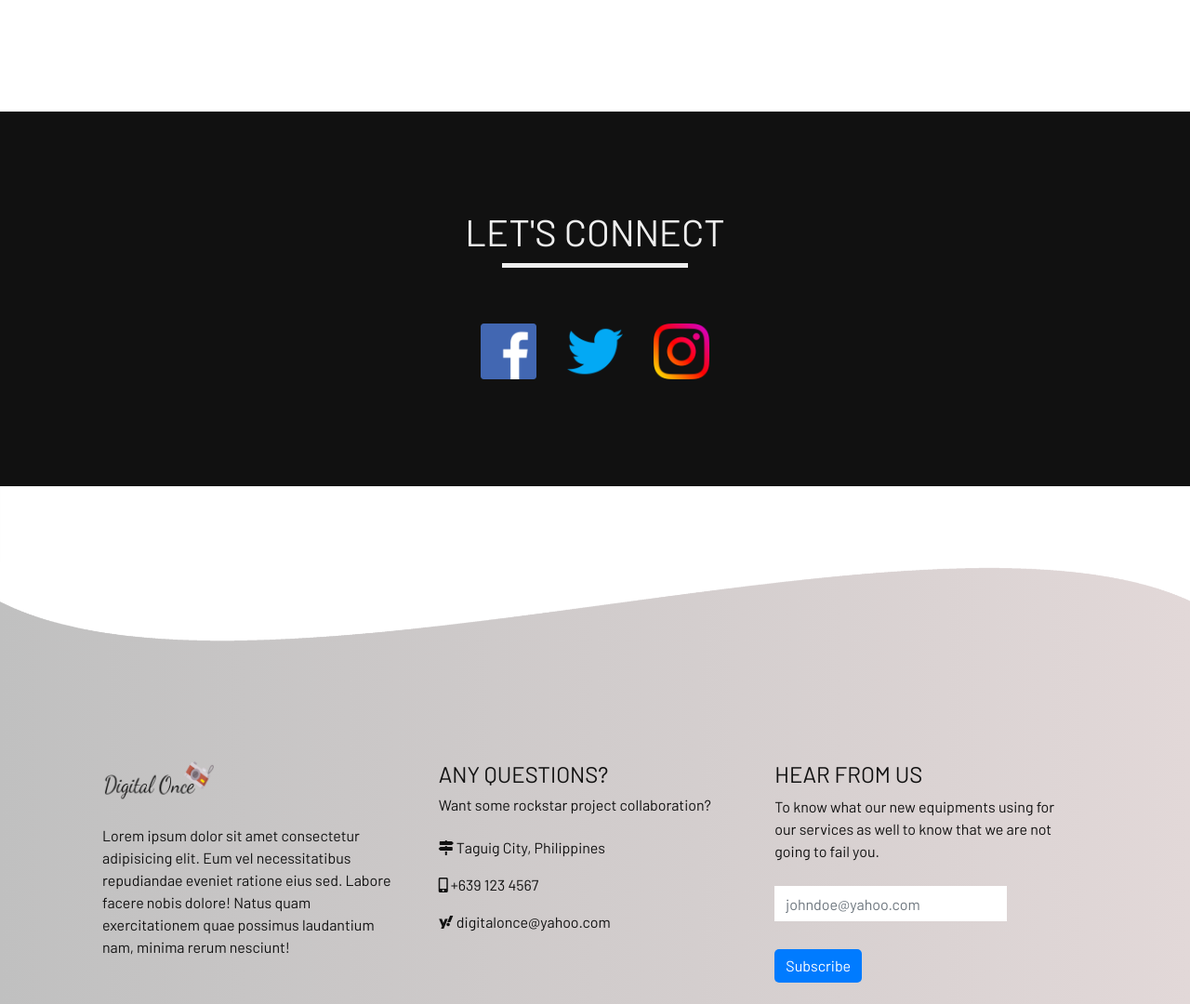
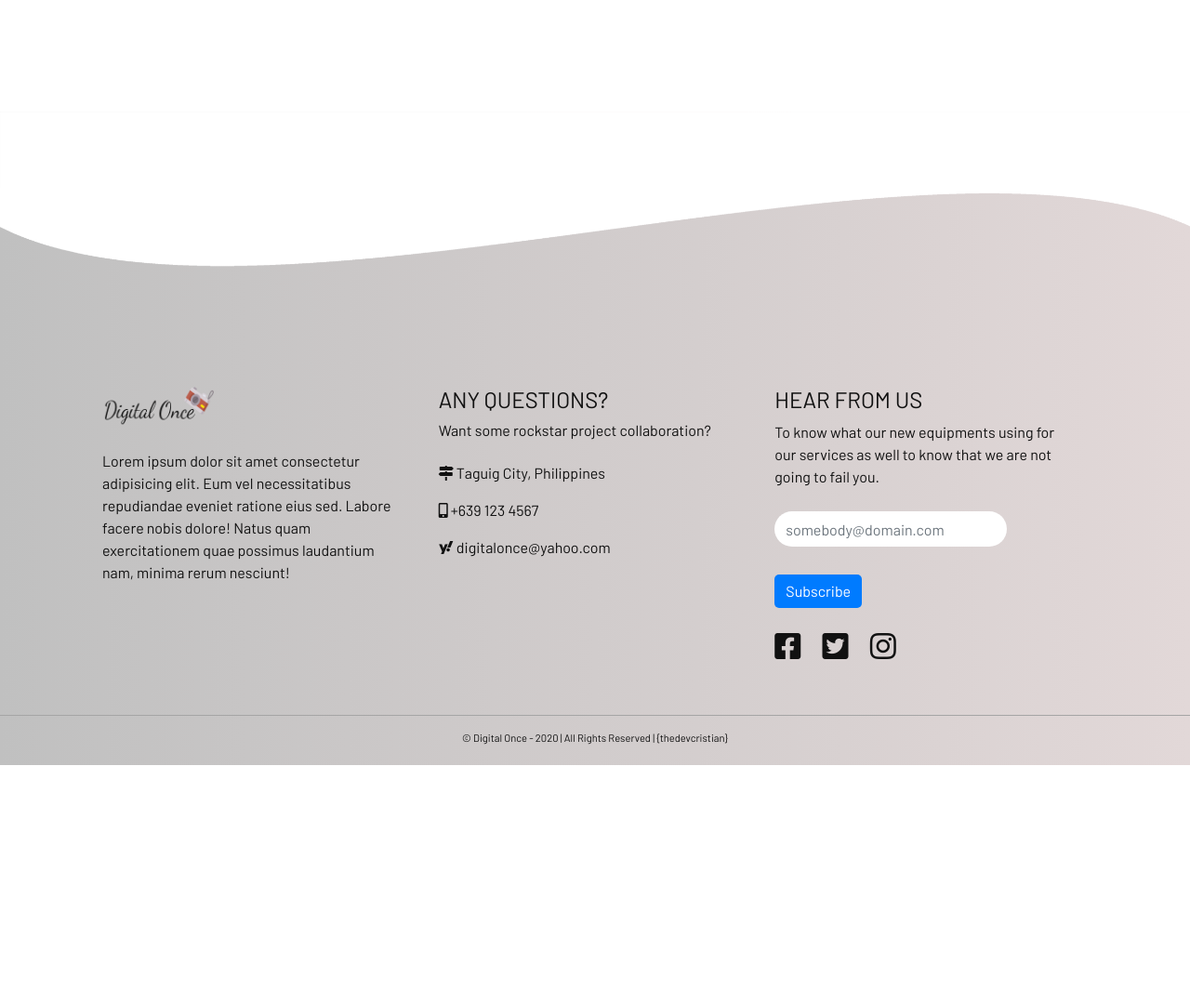
Before and after one commit to crispaulcastaneda/digital-once, a website: page index.html in a window 1280 px wide. Shown: the part 2560-3640 px from the top of the page at 93% size. After the commit the page ends 3383 px from the top, so only its background shows below. Drawn offline with nearby package versions, Linux system fonts and the light colour scheme.

Commit message:
update-7-21-20

```diff
--- a/index.html
+++ b/index.html
@@ -151,7 +151,7 @@
         </section>
 
         <!-- SOCIAL MEDIA SECTION -->
-        <section id="social-media">
+        <!-- <section id="social-media">
             <div class="container text-center">
                 <h1 class="social-title">LET'S CONNECT</h1>
                 <div class="social-icons">
@@ -166,7 +166,7 @@
                     </a>
                 </div>
             </div>
-        </section>
+        </section> -->
 
         <!-- FOOTER SECTION -->
         <section id="footer">
@@ -192,8 +192,17 @@
                     <div class="col-md-4 footer-box">
                         <h4>HEAR FROM US</h4>
                         <p>To know what our new equipments using for our services as well to know that we are not going to fail you.</p>
-                        <input type="email" class="form-control" placeholder="johndoe@yahoo.com">
+                        <input type="email" class="form-control" placeholder="somebody@domain.com">
                         <button type=button class="btn btn-primary">Subscribe</button>
+
+                        <br>
+
+                        <div class="soc-icons">
+                            <i class="fab soc fa-facebook-square fb" aria-hidden="true"></i>
+                            <i class="fab soc fa-twitter-square tw" aria-hidden="true"></i>
+                            <i class="fab soc fa-instagram ig" aria-hidden="true"></i>
+                        </div>
+                    </div>
                     </div>
                 </div>
                 <hr>
--- a/scss/style.scss
+++ b/scss/style.scss
@@ -167,38 +167,6 @@ html {
     }
 }
 
-/* SOCIAL MEDIA */
-#social-media {
-    background: #111;
-    padding: 100px 0;
-    color: #eee;
-
-    .social-title {
-        margin-bottom: 60px;
-    }
-
-    .social-title::before {
-        content: '';
-        background: #eee;
-        height: 5px;
-        width: 200px;
-        margin-left: auto;
-        margin-right: auto;
-        display: block;
-        transform: translateY(63px);
-    }
-
-    .social-icons img {
-        width: 60px;
-        margin: 15px;
-        transition: 0.5s;
-    }
-
-    .social-icons a:hover img {
-        transform: translateY(-10px);
-    }
-}
-
 /* FOOTER */
 #footer {
     background-image: linear-gradient(to right, #c0c0c0, #e2d8d8);
@@ -242,6 +210,38 @@ html {
         margin-top: 30px;
     }
 
+    .footer-box .soc {
+        margin: 10px 20px 0 0;
+        font-size: 2rem;
+        text-align: center;
+        cursor: pointer;
+        transition: ease-in .2s;
+    }
+
+    .fb:hover {
+        color: #3b5998;
+        transition: ease-out .3s;
+    }
+
+    .tw:hover {
+        color: #00acee;
+        transition: ease-out .3s;
+    }
+
+    .ig:hover {
+        color: #fb3958;
+        transition: ease-out .3s;
+    }
+
+    .footer-box .soc-icons {
+        // text-align: center;
+        margin-top: 15px;
+    }
+
+    input[type="email"] {
+        border-radius: 25px !important;
+    }
+
     hr {
         background-color: #b8b8b8;
     }
```
Also changed, not shown: dist/css/style.css, 1 other file.
